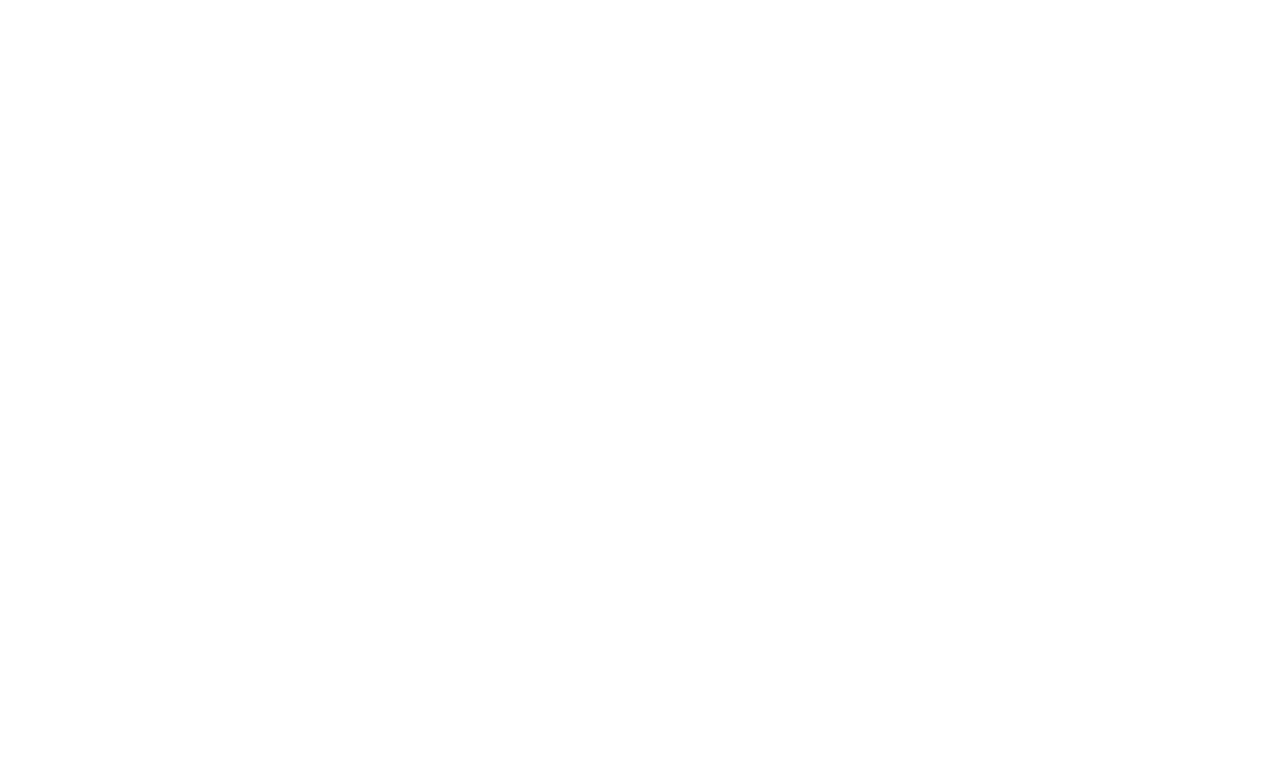
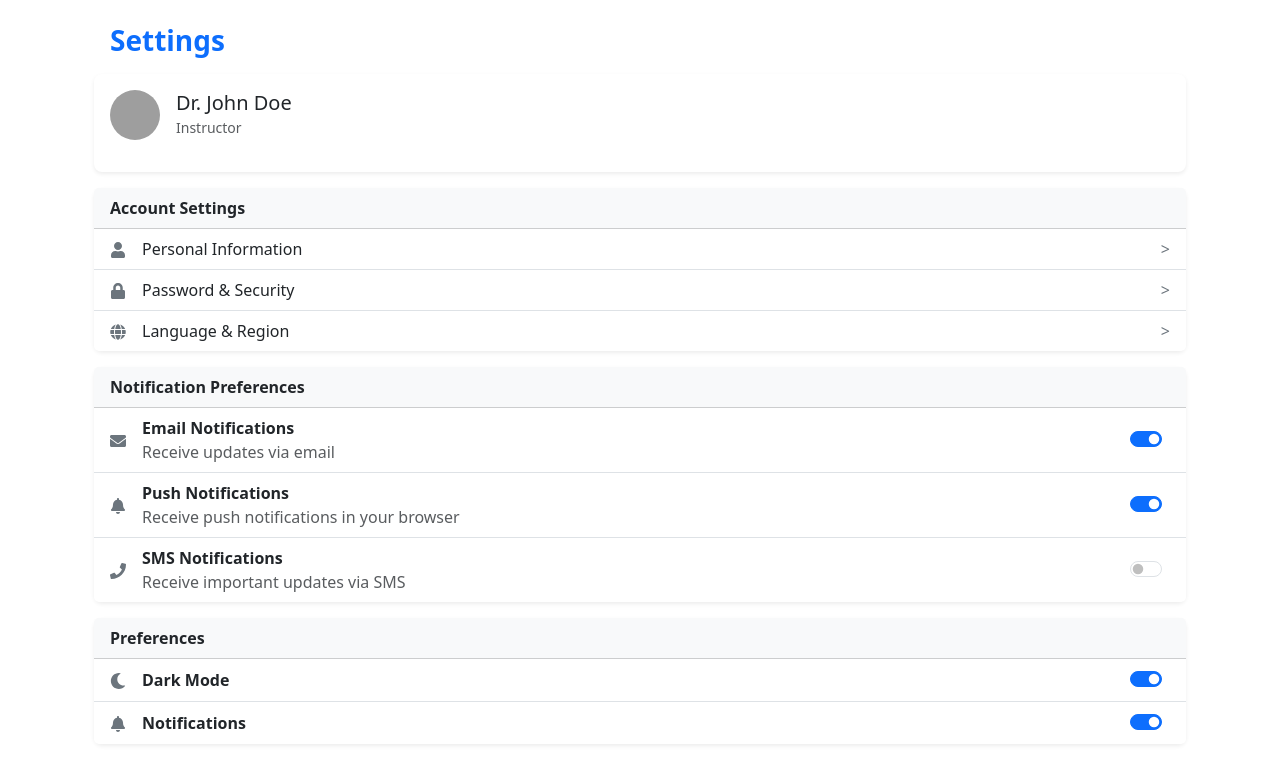
Before and after one commit to PemaRinchen-DarkPulse/flexi-project, a React (Vite) app in the folder frontend/: page /settings in a window 1280 px wide. Before the commit this address had no page. Shown: the top 784 px of the page. Built offline with nearby package versions, Linux system fonts and the light colour scheme; grey boxes are pictures that could not be loaded.

Commit message:
Settings

```diff
--- a/frontend/src/App.jsx
+++ b/frontend/src/App.jsx
@@ -7,6 +7,7 @@
 import Contact from './pages/Contact'
 import AboutUs from './pages/AboutUs'
 import CoursesDeatils from './components/courses/courseDetails/CoursesDeatils'
+import Setting from './components/settings/Setting'
 function App() {
   return (
     <Router>
@@ -16,6 +17,7 @@
         <Route path='/signup' element={<Signup/>}/>
         <Route path='/contact' element={<Contact/>}/>
         <Route path='/about' element={<AboutUs/>}/>
+        <Route path='/settings' element={<Setting/>}/>
         <Route path='/coursedeatils' element={<CoursesDeatils/>}/>
       </Routes>
     </Router>
--- a/frontend/src/components/navbar&footer/NavBar.jsx
+++ b/frontend/src/components/navbar&footer/NavBar.jsx
@@ -33,7 +33,7 @@
               <a className="nav-link active" aria-current="page" href="#">Link 1</a>
             </li>
             <li className="nav-item">
-              <a className="nav-link active" aria-current="page" href="#">Link 2</a>
+              <a className="nav-link active" aria-current="page" href="/settings">Setting</a>
             </li>
             <li className="nav-item">
               <a className="nav-link active" aria-current="page" href="/login">Log in</a>
--- /dev/null
+++ b/frontend/src/components/settings/Setting.jsx
@@ -0,0 +1,121 @@
+import React from 'react';
+import { InstructorProfileSection } from '../courses/CourseCard';
+import { FaUser, FaLock, FaGlobe, FaEnvelope, FaBell, FaPhone,FaMoon } from 'react-icons/fa';
+
+const Setting = () => {
+  return (
+    <div className="container px-4 py-4">
+      <h3 className="ms-3 fw-bold text-primary">Settings</h3>
+
+      {/* Profile Section */}
+      <div className="card shadow-sm border-0 rounded-3 my-3">
+        <div className="card-body">
+          <InstructorProfileSection />
+        </div>
+      </div>
+
+      {/* Account Settings */}
+      <div className="card shadow-sm border-0 rounded-3 my-3">
+        <div className="card-header bg-light fw-semibold">Account Settings</div>
+        <div className="list-group list-group-flush">
+          <AccountSetting icon={<FaUser />} label="Personal Information" />
+          <AccountSetting icon={<FaLock />} label="Password & Security" />
+          <AccountSetting icon={<FaGlobe />} label="Language & Region" />
+        </div>
+      </div>
+
+      {/* Notification Preferences */}
+      <div className="card shadow-sm border-0 rounded-3 my-3">
+        <div className="card-header bg-light fw-semibold">Notification Preferences</div>
+        <div className="list-group list-group-flush">
+          <NotificationPreference
+            icon={<FaEnvelope />}
+            label="Email Notifications"
+            description="Receive updates via email"
+            isChecked={true}
+          />
+          <NotificationPreference
+            icon={<FaBell />}
+            label="Push Notifications"
+            description="Receive push notifications in your browser"
+            isChecked={true}
+          />
+          <NotificationPreference
+            icon={<FaPhone />}
+            label="SMS Notifications"
+            description="Receive important updates via SMS"
+            isChecked={false}
+          />
+        </div>
+      </div>
+      <div className="card shadow-sm border-0 rounded-3 my-3">
+        <div className="card-header bg-light fw-semibold">Preferences</div>
+        <div className="list-group list-group-flush">
+          <Preferences
+            icon={<FaMoon />}
+            label="Dark Mode"
+            isChecked={true}
+          />
+          <Preferences
+            icon={<FaBell />}
+            label="Notifications"
+            isChecked={true}
+          />
+        </div>
+      </div>
+    </div>
+  );
+};
+
+export default Setting;
+
+export const AccountSetting = ({ icon, label }) => {
+  return (
+    <button className="list-group-item list-group-item-action d-flex align-items-center">
+      <span className="me-3 text-secondary">{icon}</span>
+      <span>{label}</span>
+      <span className="ms-auto text-secondary">&gt;</span>
+    </button>
+  );
+};
+
+export const NotificationPreference = ({ icon, label, description, isChecked }) => {
+  return (
+    <div className="list-group-item d-flex align-items-center justify-content-between">
+      <div className="d-flex align-items-center">
+        <span className="me-3 text-secondary">{icon}</span>
+        <div>
+          <span className="d-block fw-semibold">{label}</span>
+          <span className="text-muted">{description}</span>
+        </div>
+      </div>
+      <div className="form-check form-switch">
+        <input
+          className="form-check-input"
+          type="checkbox"
+          defaultChecked={isChecked}
+        />
+      </div>
+    </div>
+  );
+};
+
+export const Preferences=(props)=>{
+    return (
+        <div className="list-group-item d-flex align-items-center justify-content-between">
+          <div className="d-flex align-items-center">
+            <span className="me-3 text-secondary">{props.icon}</span>
+            <div>
+              <span className="d-block fw-semibold">{props.label}</span>
+            </div>
+          </div>
+          <div className="form-check form-switch">
+            <input
+              className="form-check-input"
+              type="checkbox"
+              defaultChecked={props.isChecked}
+            />
+          </div>
+        </div>
+      );
+}
```
